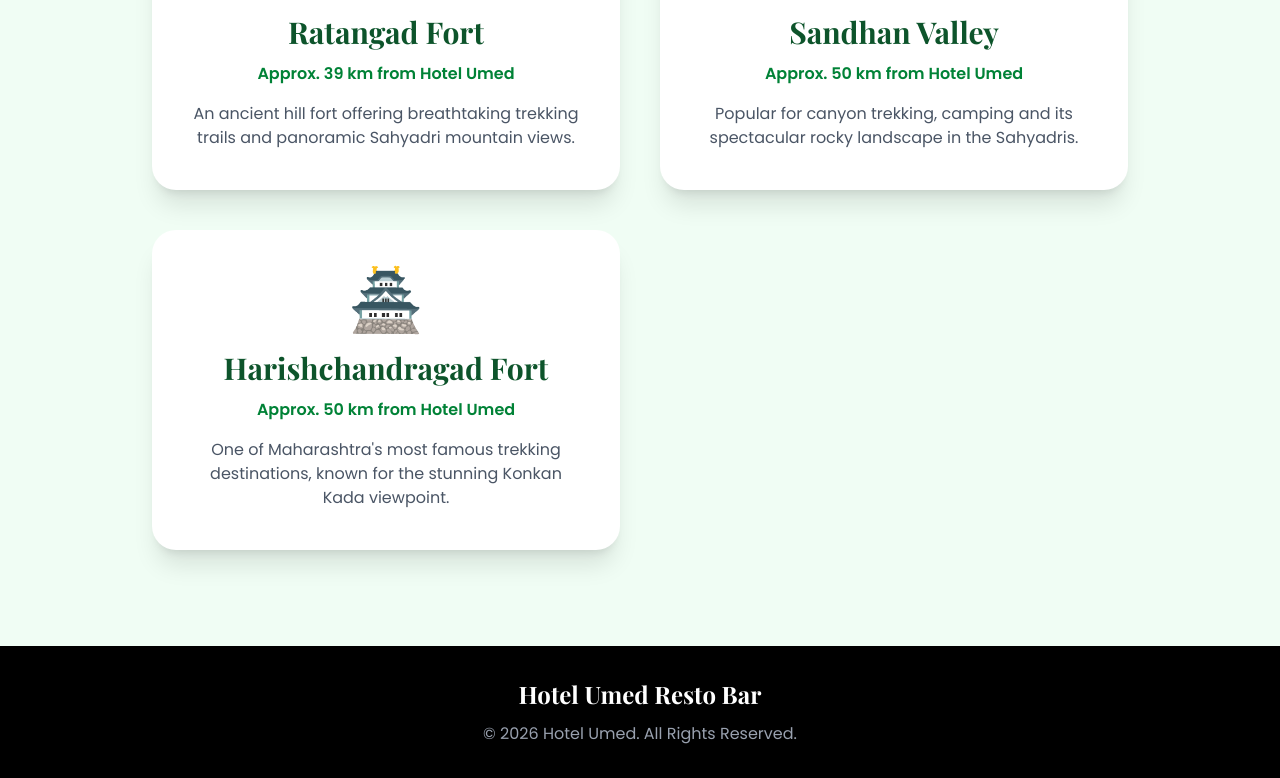
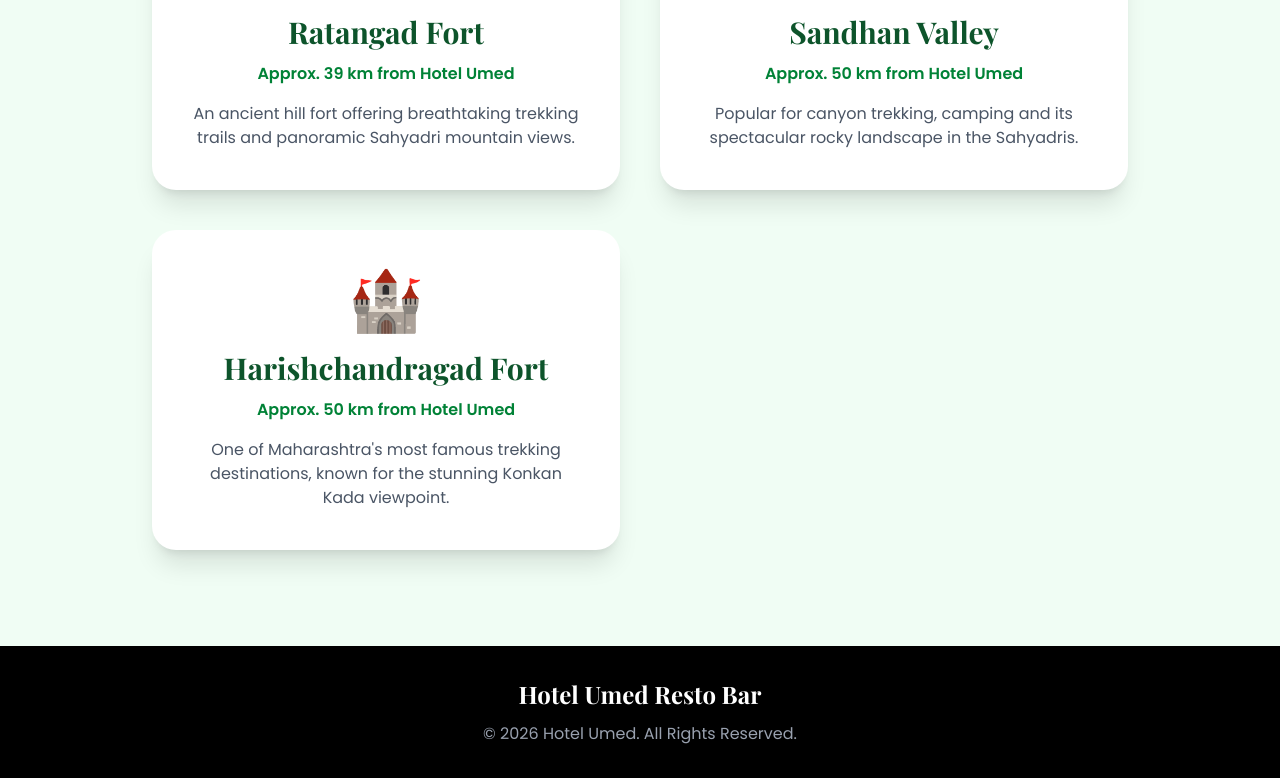
Before and after one commit to ALOHOTE123/hotel-umed-website, a Next.js app: page / in a window 1280 px wide. Shown: the part 7166-7944 px from the top of the page. Built offline with nearby package versions, Linux system fonts and the light colour scheme; a web font is replaced by a local one.

Commit message:
Add new gallery placesss

```diff
--- a/app/page.tsx
+++ b/app/page.tsx
@@ -802,7 +802,7 @@
 <div className="bg-white rounded-3xl shadow-xl p-10 text-center">
 
   <div className="text-6xl">
-    🏯
+    🏰
   </div>
 
   <h3 className="text-3xl font-bold mt-5 text-green-900">
```
